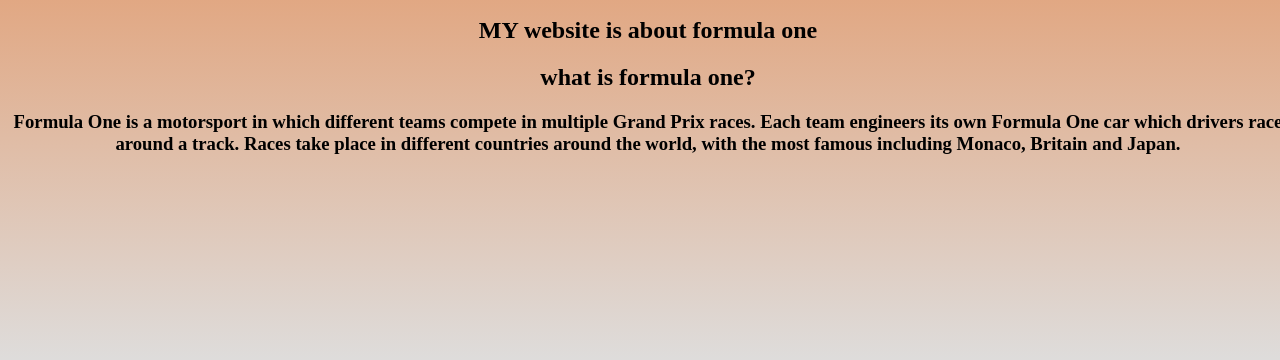
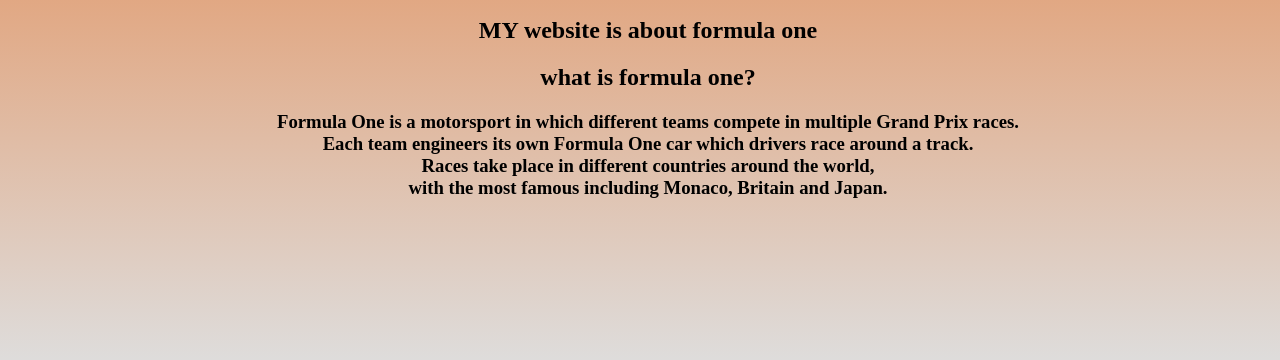
Before and after one commit to scarlettpettitt/website, a plain HTML site: page index.html in a window 1280 px wide. Shown: the part 444-804 px from the top of the page. Drawn offline with Linux system fonts and the light colour scheme.

Commit message:
Update index.html

```diff
--- a/index.html
+++ b/index.html
@@ -20,7 +20,7 @@ MY website is about formula one
 what is formula one?
 </h2>
 <h3>
-Formula One is a motorsport in which different teams compete in multiple Grand Prix races. Each team engineers its own Formula One car which drivers race around a track. Races take place in different countries around the world, with the most famous including Monaco, Britain and Japan.
+Formula One is a motorsport in which different teams compete in multiple Grand Prix races.<br> Each team engineers its own Formula One car which drivers race around a track.<br> Races take place in different countries around the world,<br> with the most famous including Monaco, Britain and Japan.<br>
 </h3>
 
 </body>
```
